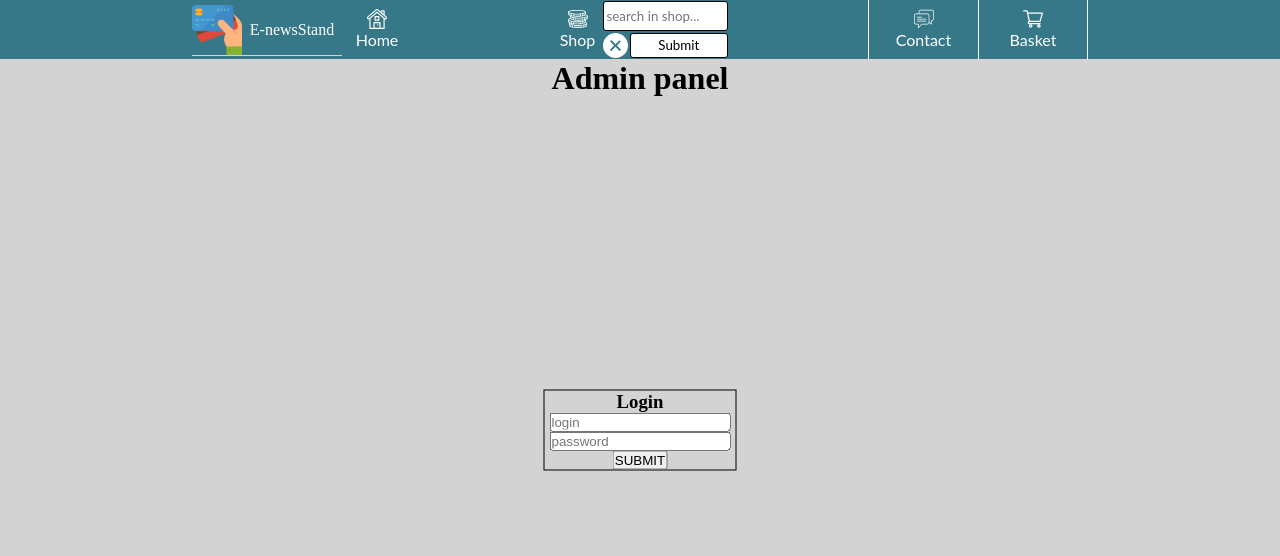
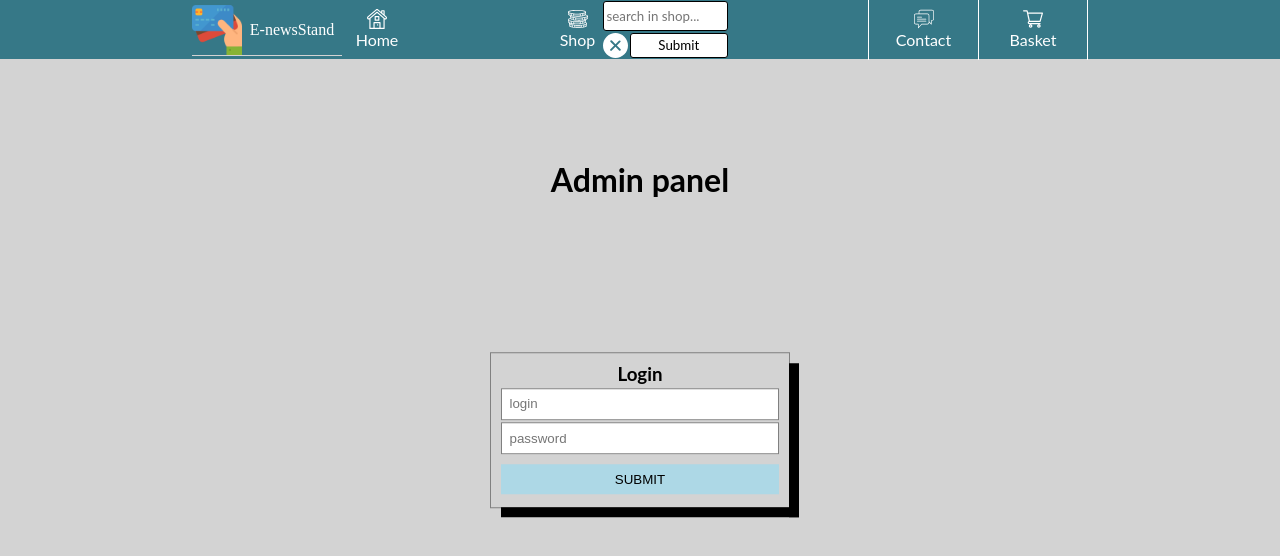
Before and after one commit to klauza/e-newsstand, a React (Create React App) app in the folder client/: page /admin in a window 1280 px wide. Shown: the top 556 px of the page. Built offline with nearby package versions, Linux system fonts and the light colour scheme; what react-pose would draw is missing.

Commit message:
admin page refactor

```diff
--- a/client/src/components/Admin/Admin.js
+++ b/client/src/components/Admin/Admin.js
@@ -1,38 +1,9 @@
 import React, {useRef} from 'react';
 import { connect } from 'react-redux';
 import { adminLogin, adminLogOut } from '../../actions/adminActions';
+import AdminLogged from './AdminLogged';
+import { Container, Header, LoginContainer } from './AdminCSS';
 
-import AdminLogged from './AdminLogged';
-import styled from 'styled-components';
-import { Wrapper } from '../../layout/StyledComponents';
-
-const Container = styled(Wrapper)`
-  width: 100%;
-  background: lightgrey;
-  position: fixed;
-  top: 60px; left: 0; bottom: 0; right: 0;
-  padding: 0; margin: 0;
-  @media(max-width:768px){
-    top: 50px;
-  }
-`;
-const Header = styled.h1`
-  text-align: center;
-`;
-const LoginContainer = styled.div`
-  h3{ text-align: center;}
-  width: auto; max-width: 400px; height: auto;
-  margin: 0 auto; padding: 0 5px;
-  border: 1px solid black;
-  position: absolute;
-  top: 50%; left: 50%; transform: translate(-50%, -50%);
-  form{
-    input{
-      margin: 0 auto;
-      display: block;
-    }
-  }
-`;
 const Admin = ({adminLogin, adminLogOut, admin: {isAuthenticated}}) => {
 
   const loginRef = useRef();
--- /dev/null
+++ b/client/src/components/Admin/AdminCSS.js
@@ -0,0 +1,65 @@
+import styled from 'styled-components';
+import { Wrapper } from '../../layout/StyledComponents';
+
+
+export const Container = styled(Wrapper)`
+  width: 100%;
+  background: lightgrey;
+  position: fixed;
+  top: 60px; left: 0; bottom: 0; right: 0;
+  padding: 0; margin: 0;
+  font-family: 'Lato', sans-serif;
+  @media(max-width:768px){
+    top: 50px;
+  }
+`;
+export const Header = styled.h1`
+  margin-top: 100px;
+  text-align: center;
+`;
+export const LoginContainer = styled.div`
+  h3{ text-align: center;}
+  border: 1px solid grey;
+  width: 300px;
+  height: auto;
+  margin: 0 auto; padding: 10px;
+  position: absolute;
+  top: 50%; left: 50%; transform: translate(-50%, -50%);
+
+  background: lightgrey;
+  @media(max-width:768px){
+    width: 85%;
+  }
+  form{
+    input{
+      border: 1px solid grey;
+      width: 100%;
+      padding: 7.5px;
+      margin: 2.5px auto;
+      display: block;
+      &[type="submit"]{
+        margin-top: 10px;
+        border: 0;
+        background: lightblue;
+        cursor: pointer;
+        &:hover{
+          background: blue;
+          color: white;
+        }
+      }
+    }
+  }
+  &::before,
+  &::after{
+    content: '';
+    display: block;
+    position: absolute;
+    bottom: -10px; right: -10px;
+    background: black;
+    width: 100%; height: 10px;
+    z-index: -1;
+  }
+  &::after{
+    width: 10px; height: 100%;
+  }
+`;
```
